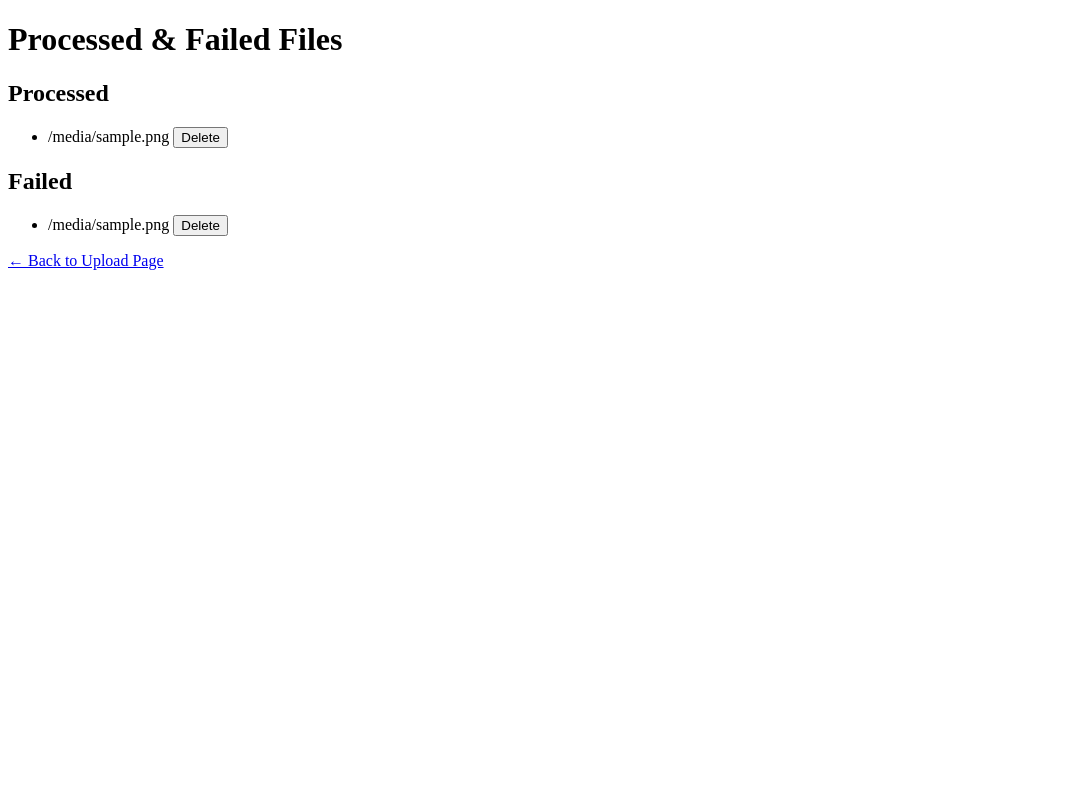
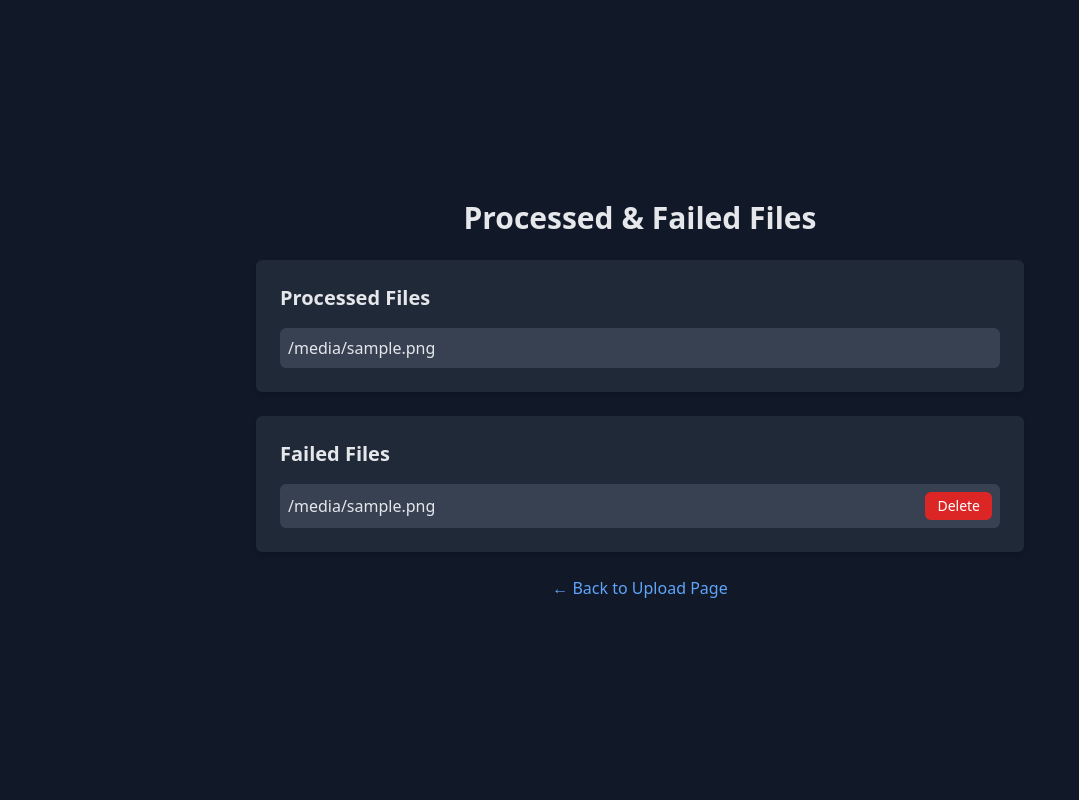
Before and after one commit to Dominickdn/invoice_processor, a Flask app: template invoice_uploader/templates/status.html in a window 1280 px wide. Shown: the whole page, without its empty margins (0-1079 px from the left). Run offline with Flask 3, Linux system fonts and the light colour scheme; the template is opened without the code that fills it: most values are stand-ins (such as "Sample title", 1, 10 or a date in 2020); some libraries are stand-ins or nearby versions.

Commit message:
added styling to web pages

```diff
--- a/invoice_uploader/templates/status.html
+++ b/invoice_uploader/templates/status.html
@@ -1,14 +1,18 @@
 <!DOCTYPE html>
-<html>
+<html lang="en">
 <head>
   <title>Processing Status</title>
+  <meta name="viewport" content="width=device-width, initial-scale=1.0">
+  <script src="https://cdn.tailwindcss.com"></script>
 </head>
-<body>
-    <h1>Processed & Failed Files</h1>
+<body class="bg-gray-900 text-gray-200 min-h-screen flex items-center justify-center p-4">
+  <div class="w-full max-w-3xl space-y-6">
+
+    <h1 class="text-3xl font-bold text-center">Processed & Failed Files</h1>
 
     {% with messages = get_flashed_messages() %}
       {% if messages %}
-        <ul>
+        <ul class="bg-gray-800 p-4 rounded-md text-green-400">
           {% for message in messages %}
             <li>{{ message }}</li>
           {% endfor %}
@@ -16,42 +20,51 @@
       {% endif %}
     {% endwith %}
 
-    <h2>Processed</h2>
+    <div class="bg-gray-800 p-6 rounded-md shadow-md">
+      <h2 class="text-xl font-semibold mb-4">Processed Files</h2>
       {% if processed %}
-        <ul>
+        <ul class="space-y-2">
           {% for file in processed %}
-            <li>
-                {{ file }}
-                <form method="POST" action="/delete" style="display:inline;">
+            <li class="flex justify-between items-center bg-gray-700 p-2 rounded-md">
+              <span>{{ file }}</span>
+              <form method="POST" action="/delete" class="inline">
                 <input type="hidden" name="folder" value="processed">
                 <input type="hidden" name="filename" value="{{ file }}">
-                    <button type="submit">Delete</button>
               </form>
             </li>
           {% endfor %}
         </ul>
       {% else %}
-        <p>No processed files.</p>
+        <p class="text-gray-400">No processed files.</p>
       {% endif %}
+    </div>
 
-    <h2>Failed</h2>
+    <div class="bg-gray-800 p-6 rounded-md shadow-md">
+      <h2 class="text-xl font-semibold mb-4">Failed Files</h2>
       {% if failed %}
-        <ul>
+        <ul class="space-y-2">
           {% for file in failed %}
-            <li>
-                {{ file }}
-                <form method="POST" action="/delete" style="display:inline;">
+            <li class="flex justify-between items-center bg-gray-700 p-2 rounded-md">
+              <span>{{ file }}</span>
+              <form method="POST" action="/delete" class="inline">
                 <input type="hidden" name="folder" value="failed">
                 <input type="hidden" name="filename" value="{{ file }}">
-                    <button type="submit">Delete</button>
+                <button type="submit" class="bg-red-600 hover:bg-red-500 text-white px-3 py-1 rounded-md text-sm">
+                  Delete
+                </button>
               </form>
             </li>
           {% endfor %}
         </ul>
       {% else %}
-        <p>No failed files.</p>
+        <p class="text-gray-400">No failed files.</p>
       {% endif %}
+    </div>
 
-    <p><a href="/">← Back to Upload Page</a></p>
+    <div class="text-center">
+      <a href="/" class="text-blue-400 hover:underline">← Back to Upload Page</a>
+    </div>
+
+  </div>
 </body>
 </html>
```
Also changed, not shown: invoice_uploader/templates/index.html (+28 -13 lines). Lines whose indentation alone changed are shown as unchanged.
